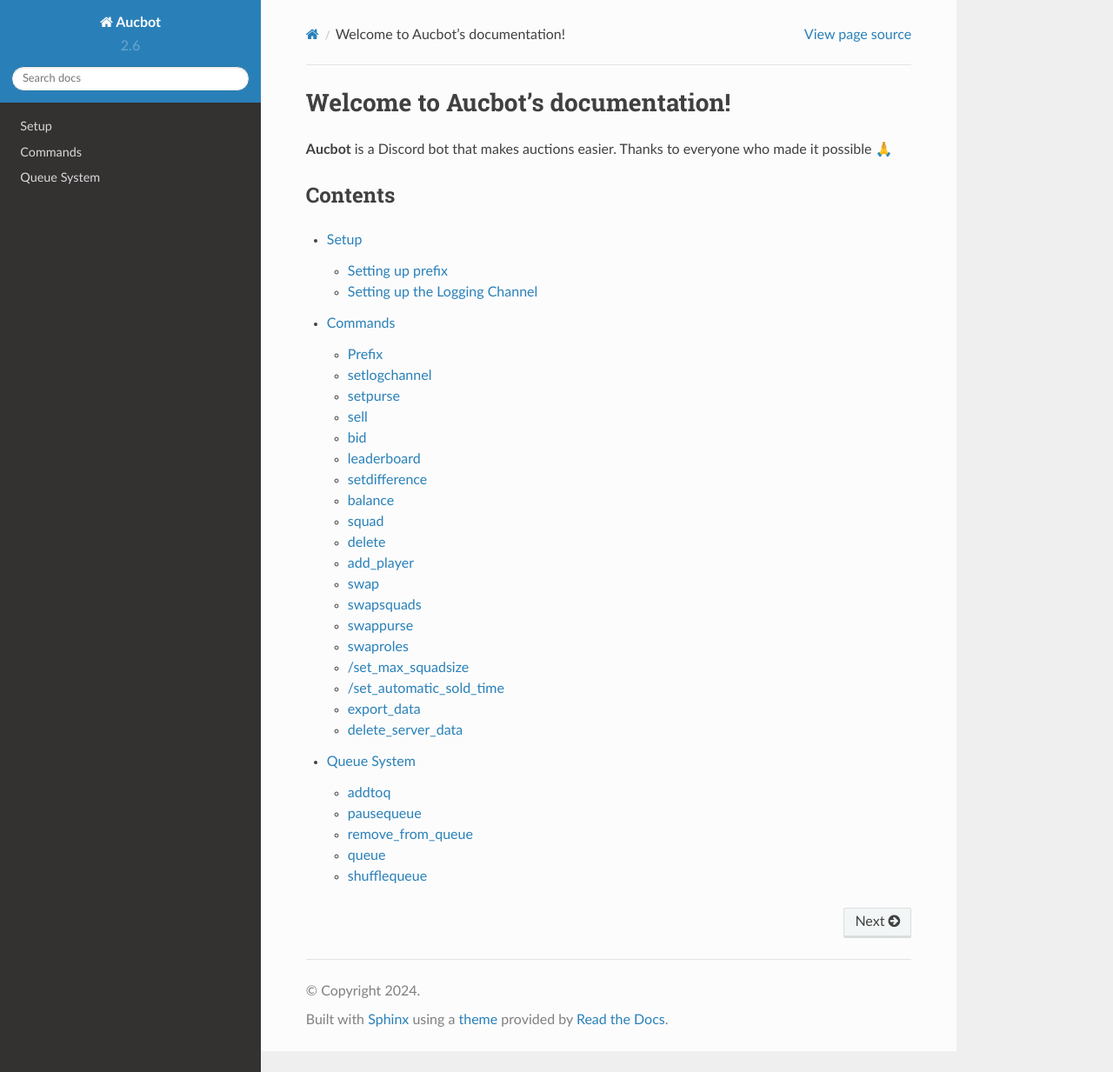
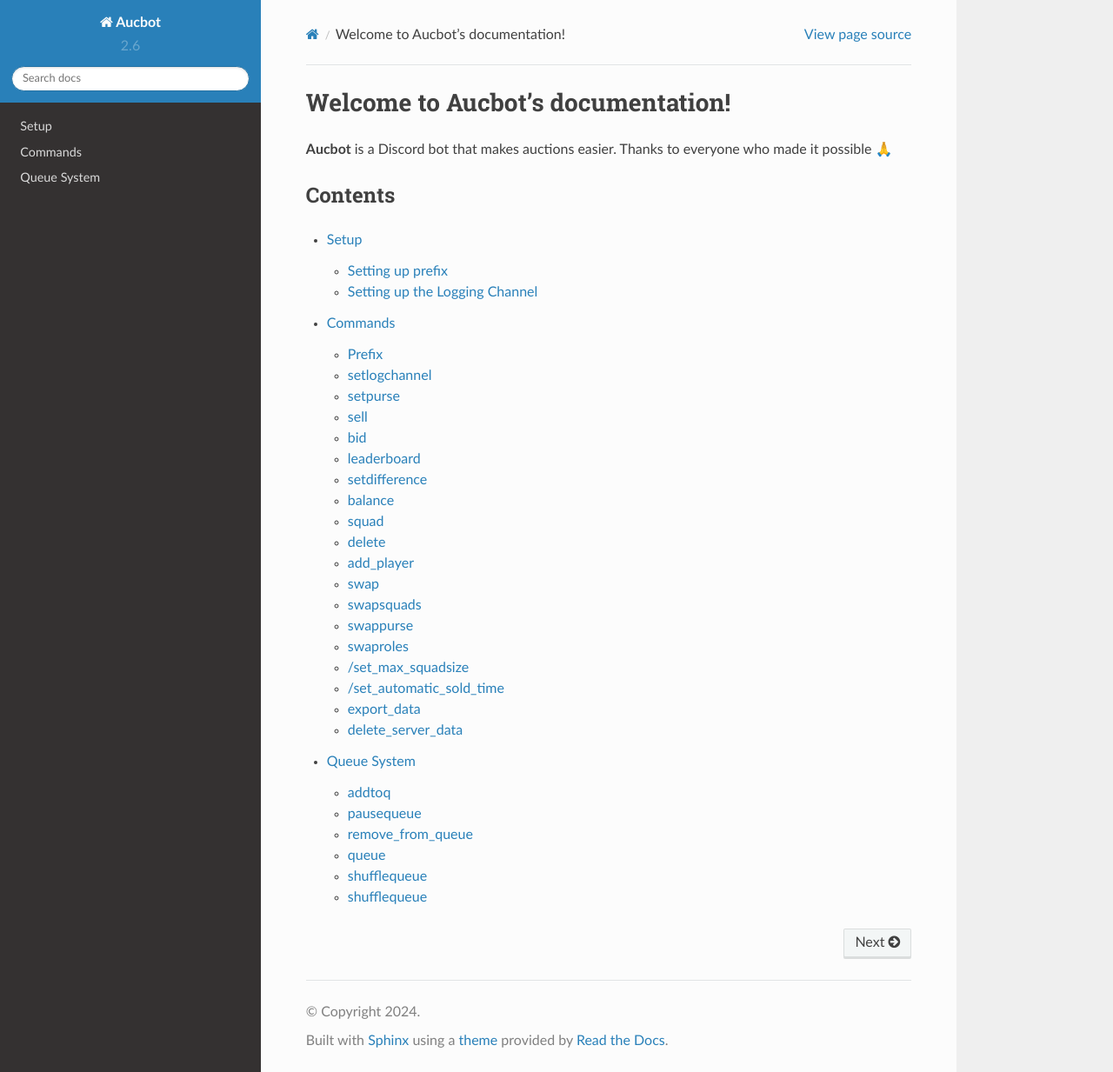
Before and after one commit to KhawerAbbas7/AucbotDocs, a Sphinx documentation site: the page built from docs/source/index.rst, in a window 1280 px wide and 1233 px high. Shown: the whole window at 87% size. Built offline with Sphinx 7.4.7 and the Read the Docs theme 2.0.0, drawn with Linux system fonts in a browser that asks for light colours.

Commit message:
update docs/source/queue system.rst

```diff
--- a/docs/source/queue system.rst
+++ b/docs/source/queue system.rst
@@ -110,3 +110,7 @@ Let's say you want to randomize the players in queue, well this command just all
 **Arguments**: None
 **Aliases**: None
 **Permissions needed**: Administrator
+.. _shufflequeue:
+
+shufflequeue
+------------
```
